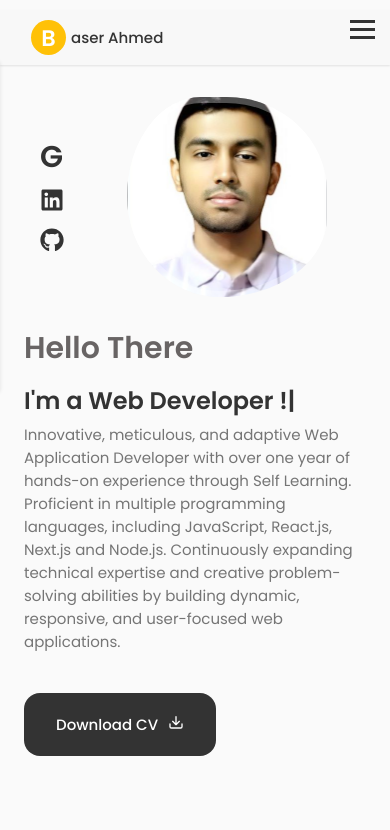
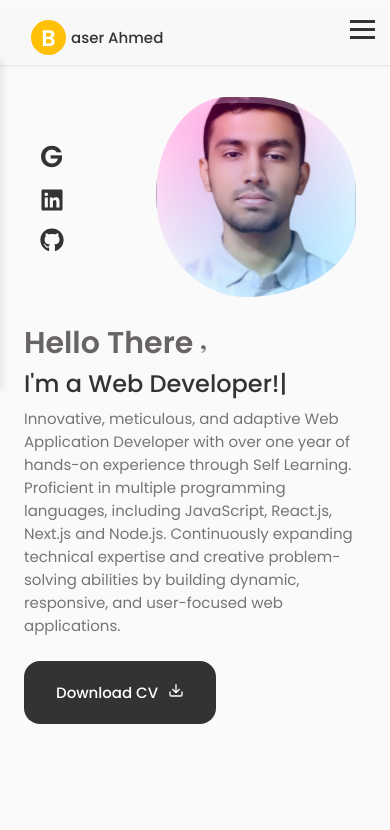
Before and after one commit to ahmedbaser/Portfolio, a React (Vite) app: page / in a window 390 px wide. Shown: the top 830 px of the page. Built offline with nearby package versions, Linux system fonts and the light colour scheme.

Commit message:
design added

```diff
--- a/src/App.css
+++ b/src/App.css
@@ -123,7 +123,7 @@ img {
 
 
 .container {
-  max-width: 968px;
+  max-width: 1200px;
   margin-left: auto;
   margin-right: auto;
 }
@@ -157,7 +157,7 @@ img {
 
 
 /* for large device */
-@media screen and (max-width: 992px) {
+ @media screen and (max-width: 992px) {
   .container {
     margin-left: var(--mb-1-5);
     margin-right: var(--mb-1-5);
@@ -174,7 +174,7 @@ img {
 }
 
 /* for medium device*/
-@media screen and (max-width: 768px) {
+ @media screen and (max-width: 768px) {
   body {
     margin: 0 0 var(--header-height) 0;
   }
@@ -192,7 +192,7 @@ img {
 }
 
 /* for small device */
-@media screen and (max-width: 350px) {
+ @media screen and (max-width: 350px) {
   :root {
     --big-font-size: 2.25rem;
   }
--- a/src/components/header/Header.css
+++ b/src/components/header/Header.css
@@ -1,4 +1,4 @@
-.row {
+  .row {
     display: flex;
     justify-content: space-between;
     align-items: center;
@@ -108,8 +108,8 @@
     transition: 0.4s;
   }
 
-  /* Styles for hamburger animation when open */
-  .hamburger.open .line:nth-child(1) {
+  /* styles for hamburger animation when open */
+   .hamburger.open .line:nth-child(1) {
     transform: rotate(-45deg) translate(-5px, 6px);
   }
 
@@ -122,17 +122,10 @@
   }
 
 
-@media (max-width:1251px) {
-  .logo {
-    margin-left: 2rem;
-  }
-
-
-}
 
 
   /* medium Device Styles (tablets) */
-  @media (max-width: 1200px) and (min-width: 768px) {
+   @media (max-width: 1267px) and (min-width: 768px) {
     .logo {
       margin-left: 2rem;
     }
@@ -145,7 +138,7 @@
       display: none;
     }
 
-    nav ul {
+     nav ul {
       display: flex;
     }
 
@@ -155,7 +148,7 @@
   }
 
   /* small Device Styles (mobile phones) */
-  @media (max-width: 767px) {
+   @media (max-width: 768px) {
     .row {
       padding: 10px 15px;
     }
@@ -168,9 +161,9 @@
       position: fixed;
       top: 60px;
       left: 0;
-      background-color: #f8f8f8;
+      background-color: rgba(248, 248, 248, 0.93);
       width: 100%;
-      box-shadow: 0 2px 4px rgba(0, 0, 0, 0.1);
+      box-shadow: 2px 0 8px rgba(0, 0, 0, 0.1);
       z-index: 100;
       transform: translateX(-100%);
       transition: transform 0.3s ease-in-out;
--- a/src/components/home/Data.jsx
+++ b/src/components/home/Data.jsx
@@ -1,19 +1,33 @@
 import React from "react";
 import "./home.css";
 import { TypeAnimation } from "react-type-animation";
+import punctuationMark from "../../images/PunctuationMark.png";
 
 const Data = () => {
   return (
     <div className="home_data">
-      <h1 className="home_title">
-        <span className="first-title">Hello There</span>
+      <h1 className="home_title"></h1>
+      <span className="first-title">
+        Hello There{" "}
+        <img
+          src={punctuationMark}
+          className="PunctuationMark"
+          alt="Punctuation Mark"
+          style={{
+            width: "5px",
+            marginLeft: "1px",
+          }}
+        />
+      </span>
       <span className="type-animation-wrapper">
         <br></br>
         <TypeAnimation
           sequence={[
-              "I'm Baser Ahmed Shiplu !",
+            "I'm Baser Ahmed Shiplu!",
             1000,
-              "I'm a Web Developer !",
+            "I'm a Web Developer!",
+            1000,
+            "From Bangladesh!",
             1000,
           ]}
           wrapper="span"
@@ -21,7 +35,6 @@ const Data = () => {
           repeat={Infinity}
         />
       </span>
-      </h1>
 
       <p className="home_description">
         Innovative, meticulous, and adaptive Web Application Developer with over
--- a/src/components/home/Social.jsx
+++ b/src/components/home/Social.jsx
@@ -13,7 +13,7 @@ const Social = () => {
         G
       </a>
       <a
-        href="https://www.linkedin.com/in/baser-ahmed-shiplu-57ba0a1ba/"
+        href="https://www.linkedin.com/in/baserahmed/"
         className="home_social-icon"
         target="_blank"
         rel="noopener noreferrer"
--- a/src/components/home/home.css
+++ b/src/components/home/home.css
@@ -1,11 +1,10 @@
 .home_container {
   row-gap: 7rem;
-  max-width: 1200px;
+
 }
 
 .home_content {
-  grid-template-columns: 116px repeat(2, 1fr);
-  /* padding-top: 5.5rem; */
+  grid-template-columns: 116px 1fr 1fr;
   column-gap: 2rem;
   align-items: center;
 }
@@ -26,12 +25,10 @@
   font-size: 30px;
   padding-bottom: 10px;
   color: rgb(104, 100, 100);
+  font-weight: var(--font-semi-bold);
 }
 
-.home_title {
-  font-size: 34px;
-  margin-bottom: var(--mb-0.25);
-}
+
 
 .google-logo {
   color: var(--title-color);
@@ -67,7 +64,6 @@
   margin-left: 10px;
 }
 
-
 .home_hand {
   width: 32px;
   height: 32px;
@@ -91,32 +87,66 @@
 }
 .home_description {
   max-width: 1200px;
+  margin-top: 0.4rem;
+  margin-bottom: 1.5rem;
+}
 
-  margin-bottom: var(--mb-3);
-}
+
+
 .home_img {
+  position: relative;
   background: url(../../assets/shiplu3.jpg);
   background-repeat: no-repeat;
   background-position: center;
   background-size: cover;
-  box-shadow: inset 0 0 0 9px rgba(255 255 255/ 30%);
+  box-shadow: inset 0 0 0 9px rgba(255 255 255 / 30%);
   order: 1;
   justify-self: center;
   width: 300px;
   height: 300px;
   animation: profile_animate 8s ease-in-out infinite 1s;
+  z-index: 1;
+  border-radius: 50%;
+  overflow: hidden;
 }
+
+.home_img::before {
+  content: '';
+  position: absolute;
+  top: -20%;
+  left: -20%;
+  width: 140%;
+  height: 140%;
+  background: radial-gradient(circle at 30% 30%, rgba(0, 174, 255, 0.3), transparent 60%),
+              radial-gradient(circle at 70% 70%, rgba(255, 0, 174, 0.3), transparent 60%);
+  animation: bg_rotate 12s linear infinite;
+  border-radius: 50%;
+  z-index: -1;
+}
+
 @keyframes profile_animate {
   0% {
-    border-radius: 60% 40% 30% 70%/60% 30% 70% 40%;
+    border-radius: 60% 40% 30% 70% / 60% 30% 70% 40%;
   }
   50% {
-    border-radius: 30% 60% 70% 40%/50% 60% 30% 60%;
+    border-radius: 30% 60% 70% 40% / 50% 60% 30% 60%;
   }
   100% {
-    border-radius: 60% 40% 30% 70%/60% 30% 70% 40%;
+    border-radius: 60% 40% 30% 70% / 60% 30% 70% 40%;
   }
 }
+
+@keyframes bg_rotate {
+  0% {
+    transform: rotate(0deg);
+  }
+  100% {
+    transform: rotate(360deg);
+  }
+}
+
+
+
 
 .home_scroll {
   margin-left: 9.25rem;
@@ -144,6 +174,16 @@
 }
 
 
+.type-animation-wrapper {
+  white-space: nowrap;
+  color: var(--title-color);
+  font-weight: 500;
+  font-size: 1.5rem;
+}
+
+
+
+
 /* for large devices */
 @media screen and (max-width: 992px) {
   .home_content {
@@ -166,7 +206,7 @@
   }
   .home_description {
     max-width: inherit;
-    margin-bottom: var(--mb-2-5);
+    margin-bottom: 1.5rem;
   }
   .home_img {
     width: 250px;
@@ -176,13 +216,17 @@
   .home_scroll {
     margin-left: 7.5rem;
   }
+  .type-animation-wrapper {
+    font-size: 1.5rem;
+  }
+
 }
 
 /* for medium devices */
 @media screen and (max-width: 768px) {
   .home_content {
     grid-template-columns: 0.5fr 3fr;
-    /* padding-left: 3.5rem; */
+
   }
   .home_img {
     order: initial;
@@ -198,15 +242,17 @@
     box-shadow: inset 0 0 0 6px rgba(255 255 255/ 30%);
     width: 200px;
     height: 200px;
-    margin-left: 2.1rem;
+    margin-left: 130px;
   }
   .home_scroll{
     display: none;
   }
 }
 
-@media screen and (max-width: 576px) {
-
+ @media screen and (max-width: 579px) {
+  .home_img {
+    margin-left: 3.9rem;
+  }
 }
 
 /* for small devices */
@@ -220,7 +266,7 @@
       width: 18px;
       height: 18px;
     }
-    .home_title{
+  .home_title{
       font-size: 33px;
-    }
+  }
 }
--- a/src/components/projects/project.css
+++ b/src/components/projects/project.css
@@ -1,4 +1,4 @@
-.projects-container {
+  .projects-container {
     padding: 2rem 0;
   }
 
```
Also changed, not shown: src/images/PunctuationMark.png (added). Lines whose indentation alone changed are shown as unchanged.
